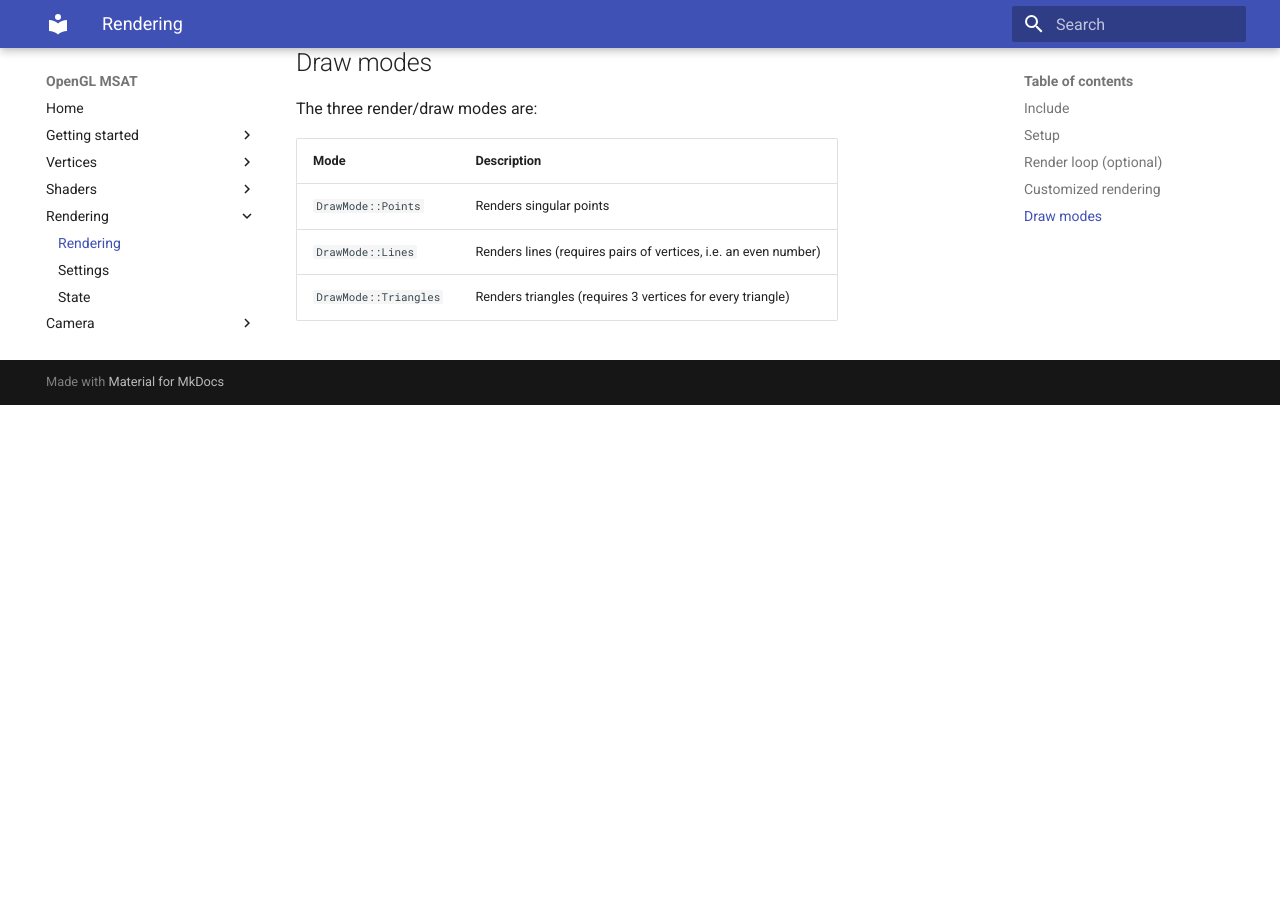
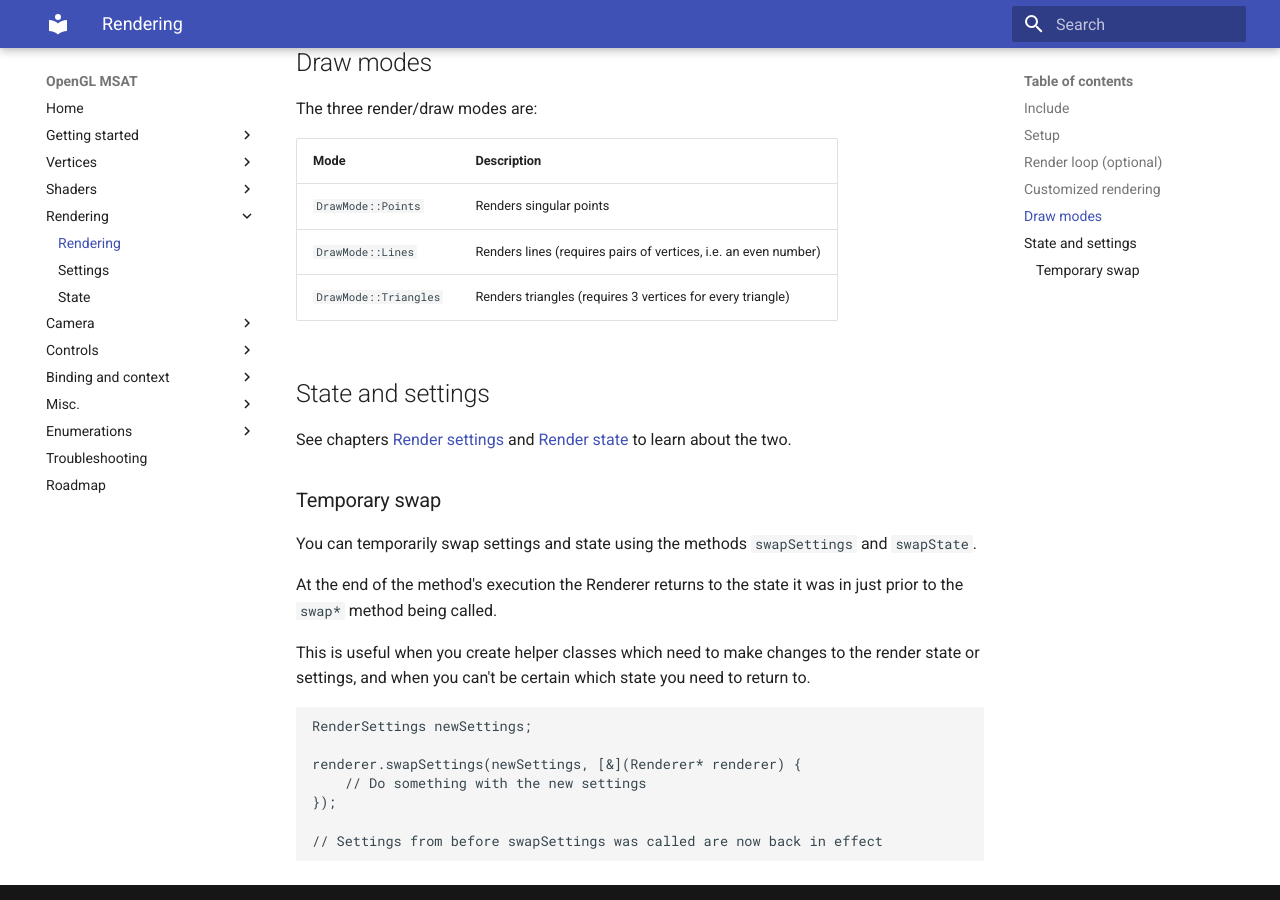
Before and after one commit to markhj/opengl-msat, an MkDocs documentation site: the page built from docs/render/render.md, in a window 1280 px wide and 900 px high, scrolled down 1867 px. Built offline with MkDocs 1.6.1 and Material for MkDocs 9.7.7, drawn with Linux system fonts in a browser that asks for light colours; before the commit the page ends 2272 px from its top, so only the background shows below that.

Commit message:
docs + swap settings

`````diff
--- a/docs/render/render.md
+++ b/docs/render/render.md
@@ -88,3 +88,28 @@
 | ``DrawMode::Points``    | Renders singular points                                         |
 | ``DrawMode::Lines``     | Renders lines (requires pairs of vertices, i.e. an even number) |
 | ``DrawMode::Triangles`` | Renders triangles (requires 3 vertices for every triangle)      |
+
+## State and settings
+See chapters [Render settings](/render/render-settings) and [Render state](render/render-state)
+to learn about the two.
+
+### Temporary swap
+You can temporarily swap settings and state using the methods
+``swapSettings`` and ``swapState``.
+
+At the end of the method's execution the Renderer returns to the state
+it was in just prior to the ``swap*`` method being called.
+
+This is useful when you create helper classes which need to make
+changes to the render state or settings, and when you can't be certain
+which state you need to return to.
+
+````c++
+RenderSettings newSettings;
+
+renderer.swapSettings(newSettings, [&](Renderer* renderer) {
+    // Do something with the new settings
+});
+
+// Settings from before swapSettings was called are now back in effect
+````
`````
Also changed, not shown: docs/render/render-settings.md (+4 -0 lines), docs/render/render-state.md (+3 -0 lines), 3 other files.
